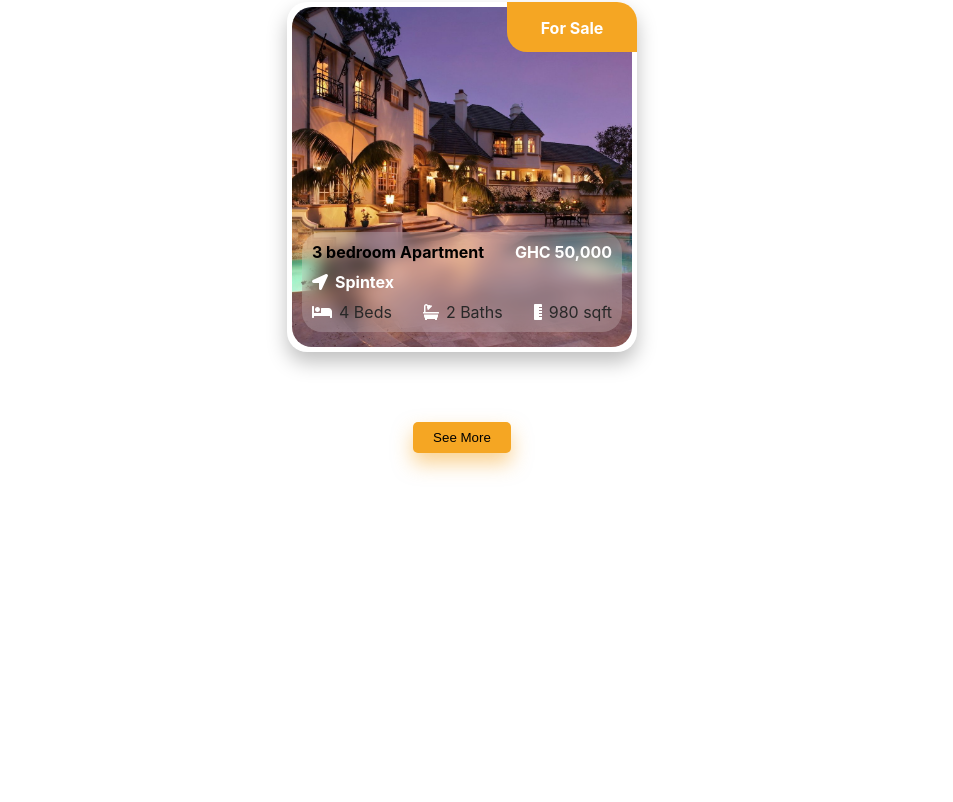
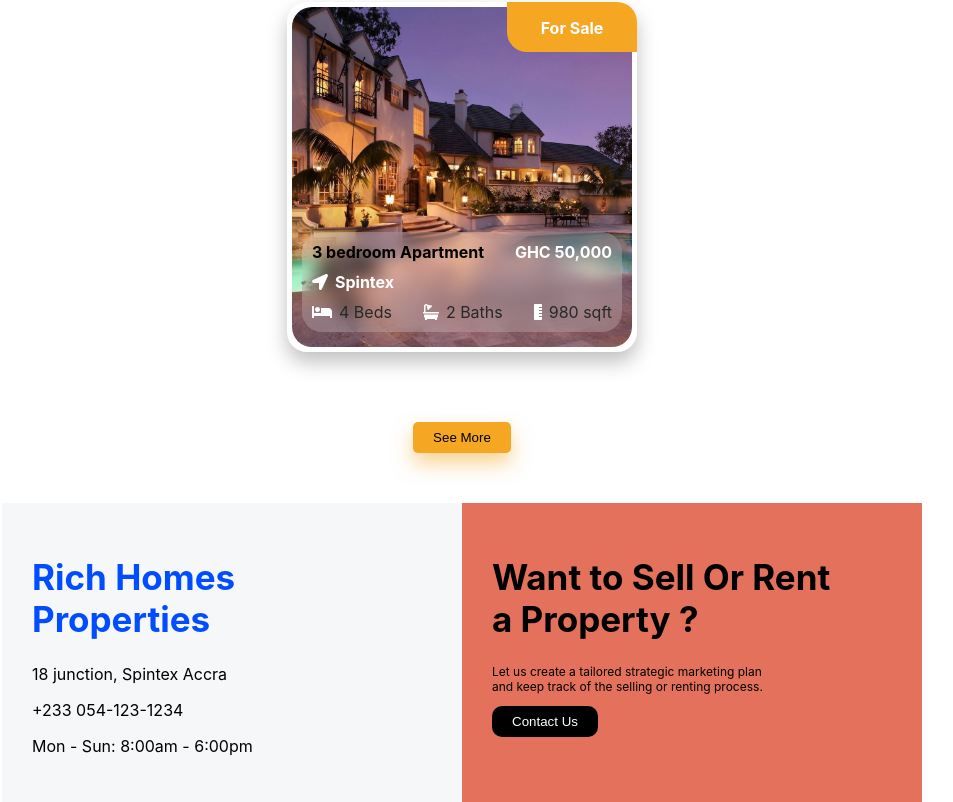
Before and after one commit to tosebikan/richhomesgh, a React (Create React App) app: page / in a window 1280 px wide. Shown: the part 1197-1999 px from the top of the page, without its empty margins (178-1131 px from the left). Before the commit the page ends 1700 px from the top, so only its background shows below. Built offline with nearby package versions, Linux system fonts and the light colour scheme.

Commit message:
info section added

```diff
--- a/src/screens/HomeScreen.css
+++ b/src/screens/HomeScreen.css
@@ -119,4 +119,80 @@
   border: none;
   padding: 8px 20px;
   border-radius: 5px;
+  transition: 1s cubic-bezier(0.2, 0.8, 0.2, 1);
 }
+
+.feature-button:hover {
+  transform: translateY(-3px);
+  color: white;
+}
+
+/* info section */
+.info {
+  padding: 30px;
+  text-align: left;
+}
+.info-a {
+  background-color: #f6f7f9;
+  padding: 30px;
+}
+
+.info-a h1 {
+  font-size: 21px;
+  color: #004dff;
+}
+.info-a p {
+  font-size: 12px;
+}
+
+.info-b {
+  background-color: #e3715b;
+  padding: 30px;
+}
+
+.info-b h1 {
+  font-size: 21px;
+}
+.info-b p {
+  font-size: 12px;
+}
+
+.info-button {
+  border: none;
+  background-color: #000;
+  color: #fff;
+  padding: 8px 20px;
+  border-radius: 10px;
+  transition: 1s cubic-bezier(0.2, 0.8, 0.2, 1);
+}
+
+.info-button:hover {
+  transform: translateY(-3px);
+  box-shadow: 0 10px 20px rgba(0, 0, 0, 0.25);
+}
+
+@media (min-width: 1000px) {
+  .info {
+    display: flex;
+    justify-content: center;
+    padding: 0 180px;
+  }
+  .info-a {
+    width: 540px;
+  }
+  .info-a h1 {
+    font-size: 35px;
+  }
+  .info-a p {
+    font-size: 16px;
+  }
+  .info-b {
+    width: 540px;
+  }
+  .info-b h1 {
+    font-size: 35px;
+  }
+  .info-b p {
+    width: 70%;
+  }
+}
--- a/src/screens/HomeScreen.js
+++ b/src/screens/HomeScreen.js
@@ -34,6 +34,27 @@ function HomeScreen() {
         </div>
         <button className="feature-button">See More</button>
       </div>
+      <div className="info">
+        <div className="info-a">
+          <h1>
+            Rich Homes <br />
+            Properties
+          </h1>
+          <p>18 junction, Spintex Accra</p>
+          <p>+233 054-123-1234</p>
+          <p>Mon - Sun: 8:00am - 6:00pm</p>
+        </div>
+        <div className="info-b">
+          <h1>
+            Want to Sell Or Rent <br /> a Property ?
+          </h1>
+          <p>
+            Let us create a tailored strategic marketing plan and keep track of
+            the selling or renting process.
+          </p>
+          <button className="info-button">Contact Us</button>
+        </div>
+      </div>
     </div>
   );
 }
```
